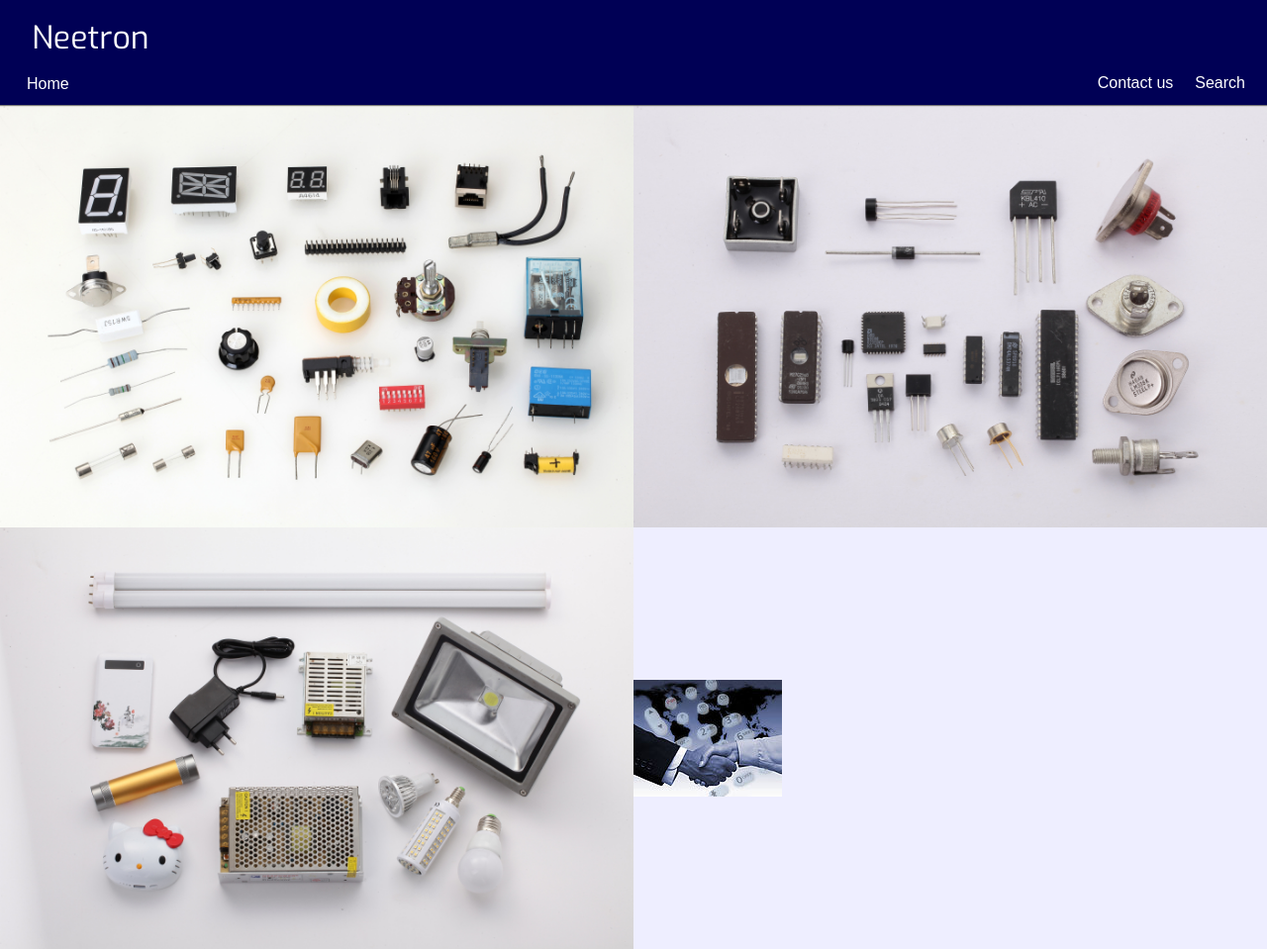
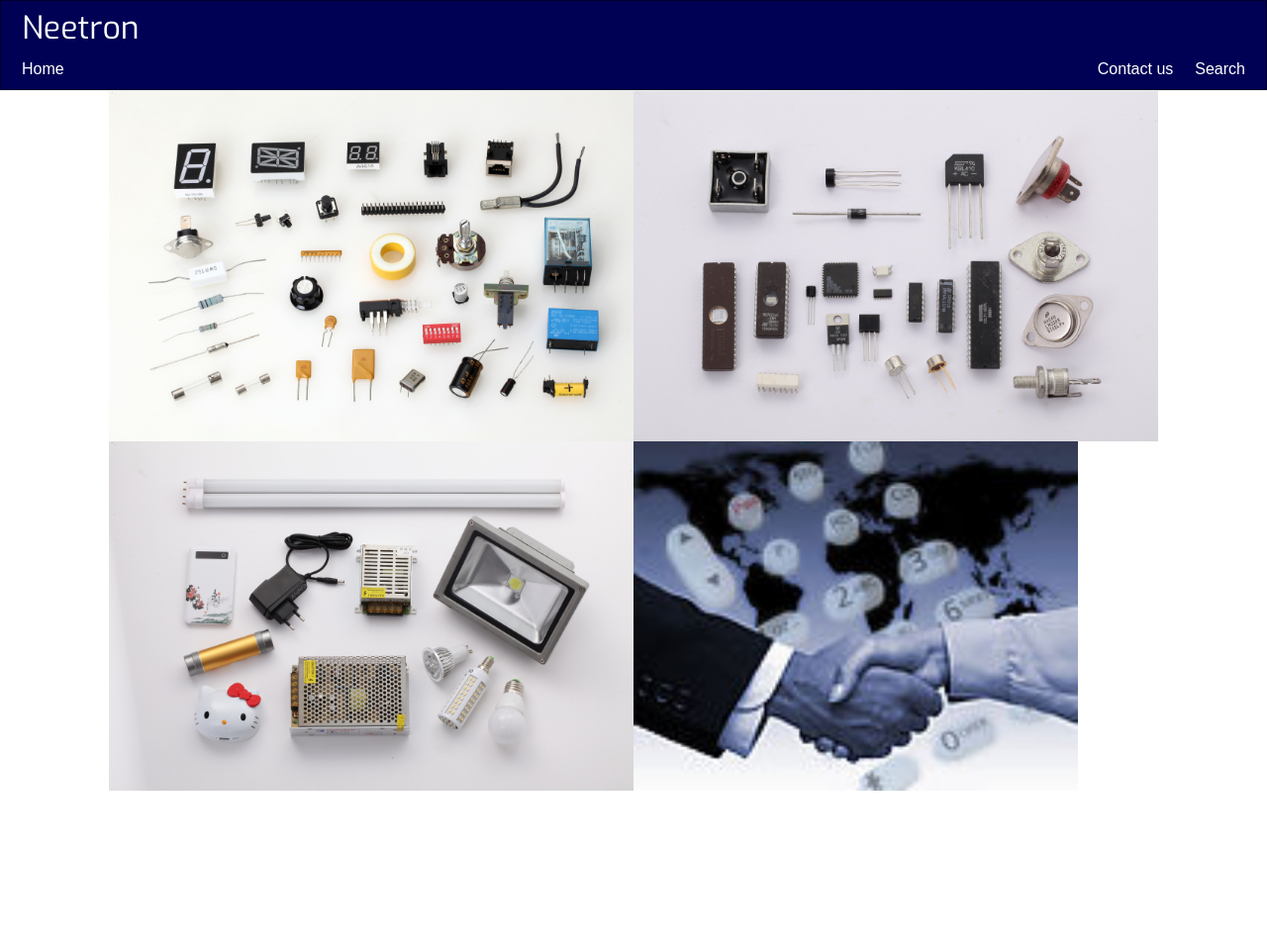
Before and after one commit to neetron/neetron.github.io, a plain HTML site: page index.html in a window 1280 px wide. Shown: the whole page at 99% size. After the commit the page ends 800 px from the top, so only its background shows below. Drawn offline with Linux system fonts and the light colour scheme.

Commit message:
Update page

```diff
--- a/index.html
+++ b/index.html
@@ -12,14 +12,15 @@
 <tr><td id="title">Neetron</td></tr>
 <tr id="navitems"><td>Home</td><td>Contact us</td><td>Search</td></tr></table>
 </td></tr>
-<tr><td id="items-td">
+<tr><td>
 <table id="items"><tr class="item">
-<td><img src="images/components-m.jpg"></td>
-<td><img src="images/semiconductors-m.jpg"></td>
+<td><img class="left" src="images/components-m.jpg"></td>
+<td><img class="right"src="images/semiconductors-m.jpg"></td>
 </tr><tr class="item">
-<td><img src="images/products-m.jpg"></td>
-<td><img src="images/marketplace.jpg"></td>
-</tr></table></td></tr>
+<td><img class="left" src="images/products-m.jpg"></td>
+<td><img class="right"src="images/marketplace.jpg"></td>
+</tr></table>
+</td></tr>
 </table>
 </body>
 </html>
--- a/styles.css
+++ b/styles.css
@@ -1,7 +1,6 @@
 @import url('https://fonts.googleapis.com/css?family=Exo');
 
 body {
-	height: 100%;
 	margin: 0;
 	font-family: sans-serif;
 }
@@ -12,25 +11,26 @@ body {
 	border-collapse: collapse;
 }
 
-#title {
-	background-size: cover;
-	border: solid transparent;
-	border-width: 15px 30px;
-	color: white;
-	font-size: 200%;
-	font-family: "Exo", sans-serif;
-}
-
 #nav {
 	height: 1%;
 	background-color: #000055;
-	box-shadow: 0px 0px 1px 1px rgba(0, 0, 0, 0.5);
 }
 
 #navbar {
 	border-collapse: collapse;
 	color: white;
 	width: 100%;
+	position: relative;
+	box-shadow: 0px 0px 1px 1px rgba(0, 0, 0, 0.5);
+	z-index: 1;
+}
+
+#title {
+	border: solid transparent;
+	border-width: 5px 20px;
+	color: white;
+	font-size: 200%;
+	font-family: "Exo", sans-serif;
 }
 
 #navitems td:first-child {
@@ -44,34 +44,28 @@ body {
 	width: 1%;
 }
 
-#items-td {
-	height: 100%;
-	position: relative;
-}
-#items-td { padding: 0; }
 #items {
-	position: absolute;
-	z-index: -1;
-	top: 0;
-	bottom: 0;
 	table-layout: fixed;
 	border-collapse: collapse;
-}
-
-.item {
-	height: auto;
-	background-color: #eeeeff;
-}
-
-tr.item {
+	height: 100%;
+	width: 100%;
 }
 
 .item td {
 	padding: 0px;
+	position: relative;
 }
 
 img {
-	max-height: 100%;
-	max-width: 100%;
-	display: block;
+	position: absolute;
+	height: 100%;
+	top: 0;
 }
+
+.left {
+	right: 0;
+}
+
+.right {
+	left: 0;
+}
```
